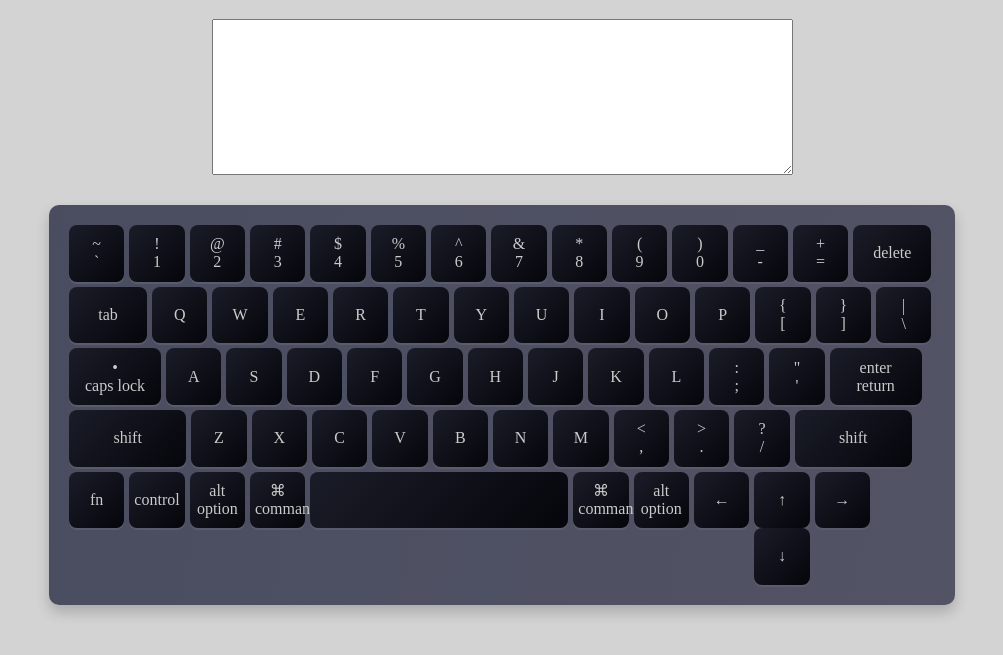
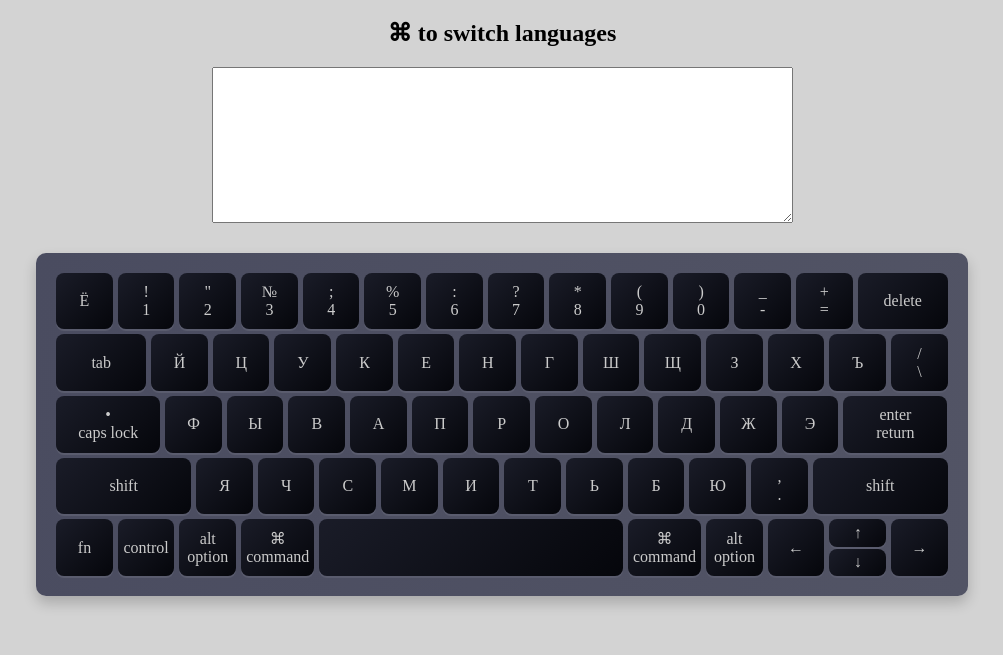
Before and after one commit to musoidus/keyboard, a website: page index.html in a window 1280 px wide. Shown: the part 61-716 px from the top of the page, without its empty margins (138-1141 px from the left). Drawn offline with Linux system fonts and the light colour scheme.

Commit message:
feat: add russian layout

```diff
--- a/assets/main.scss
+++ b/assets/main.scss
@@ -3,12 +3,16 @@ $btn-bg-pressed: #762634;
 $scale: 3;
 $gap: 5px;
 $led-color: #2bd35a;
+* {
+  box-sizing: border-box;
+}
 
 body {
   background: $bg;
 }
 
-h1 {
+h1,
+h2 {
   text-align: center;
 }
 
@@ -23,8 +27,7 @@ textarea {
   flex-wrap: wrap;
   gap: $gap;
   width: calc(
-    ((136px / #{$scale}) + 10px) * 13 + (170px / #{$scale}) + (#{$gap} * 13) +
-      25px
+    ((170px / #{$scale}) * 13) + (270px / #{$scale}) + (#{$gap} * 13) + 40px
   );
   padding: 20px;
   margin: 0 auto;
@@ -37,8 +40,9 @@ textarea {
   display: flex;
   flex-direction: column;
   justify-content: center;
-  width: calc(136px / #{$scale});
-  height: calc(140px / #{$scale});
+  position: relative;
+  width: calc(170px / #{$scale});
+  height: calc(170px / #{$scale});
   padding: 5px;
   background: linear-gradient(135deg, #1a1c28 0%, #05060b 100%);
   border-radius: 8px;
@@ -50,20 +54,20 @@ textarea {
   &.key-down {
     background: $btn-bg-pressed;
   }
-  q &.size1 {
-    width: calc(170px / #{$scale});
+  &.size1 {
+    width: calc(220px / #{$scale});
   }
   &.size2 {
-    width: calc(204px / #{$scale});
+    width: calc(270px / #{$scale});
   }
   &.size3 {
-    width: calc(246px / #{$scale});
+    width: calc(312px / #{$scale});
   }
   &.size4 {
-    width: calc(322px / #{$scale});
+    width: calc(405px / #{$scale});
   }
   &.size5 {
-    width: calc(744px / #{$scale});
+    width: calc(910px / #{$scale});
   }
   span {
     display: block;
@@ -80,3 +84,12 @@ textarea {
 .selected {
   background: $btn-bg-pressed;
 }
+
+.arrows-wrapper {
+  display: flex;
+  flex-direction: column;
+  gap: 2px;
+  .btn {
+    height: calc(200px / (#{$scale}* 2) - 6px);
+  }
+}
--- a/script.js
+++ b/script.js
@@ -1,70 +1,70 @@
 const keys = {
-  Backquote: ['`', '~'],
-  Digit1: ['1', '!'],
-  Digit2: ['2', '@'],
-  Digit3: ['3', '#'],
-  Digit4: ['4', '$'],
-  Digit5: ['5', '%'],
-  Digit6: ['6', '^'],
-  Digit7: ['7', '&'],
-  Digit8: ['8', '*'],
-  Digit9: ['9', '('],
-  Digit0: ['0', ')'],
-  Minus: ['-', '_'],
-  Equal: ['=', '+'],
-  Backspace: ['delete'],
-  Tab: ['tab'],
-  KeyQ: ['q', 'й'],
-  KeyW: ['w', 'ц'],
-  KeyE: ['e', 'у'],
-  KeyR: ['r', 'к'],
-  KeyT: ['t', 'е'],
-  KeyY: ['y', 'н'],
-  KeyU: ['u', 'г'],
-  KeyI: ['i', 'ш'],
-  KeyO: ['o', 'щ'],
-  KeyP: ['p', 'з'],
-  BracketLeft: ['[', '{'],
-  BracketRight: [']', '}'],
-  Backslash: ['\\', '|'],
-  CapsLock: ['caps lock', '•'],
-  KeyA: ['a', 'ф'],
-  KeyS: ['s', 'ы'],
-  KeyD: ['d', 'в'],
-  KeyF: ['f', 'а'],
-  KeyG: ['g', 'п'],
-  KeyH: ['h', 'р'],
-  KeyJ: ['j', 'о'],
-  KeyK: ['k', 'л'],
-  KeyL: ['l', 'д'],
-  Semicolon: [';', ':'],
-  Quote: ["'", '"'],
-  Enter: ['return', 'enter'],
-  ShiftLeft: ['shift'],
-  KeyZ: ['z', 'я'],
-  KeyX: ['x', 'ч'],
-  KeyC: ['c', 'с'],
-  KeyV: ['v', 'м'],
-  KeyB: ['b', 'и'],
-  KeyN: ['n', 'т'],
-  KeyM: ['m', 'ь'],
-  Comma: [',', '<'],
-  Period: ['.', '>'],
-  Slash: ['/', '?'],
-  ShiftRight: ['shift'],
-  fn: ['fn'],
-  ControlLeft: ['control'],
-  AltLeft: ['option', 'alt'],
-  MetaLeft: ['command', '⌘'],
-  Space: [' '],
-  MetaRight: ['command', '⌘'],
-  AltRight: ['option', 'alt'],
-  ArrowLeft: ['←'],
+  Backquote: { en: ['`', '~'], ru: ['ё', 'Ë'] },
+  Digit1: { en: ['1', '!'], ru: ['1', '!'] },
+  Digit2: { en: ['2', '@'], ru: ['2', '"'] },
+  Digit3: { en: ['3', '#'], ru: ['3', '№'] },
+  Digit4: { en: ['4', '$'], ru: ['4', ';'] },
+  Digit5: { en: ['5', '%'], ru: ['5', '%'] },
+  Digit6: { en: ['6', '^'], ru: ['6', ':'] },
+  Digit7: { en: ['7', '&'], ru: ['7', '?'] },
+  Digit8: { en: ['8', '*'], ru: ['8', '*'] },
+  Digit9: { en: ['9', '('], ru: ['9', '('] },
+  Digit0: { en: ['0', ')'], ru: ['0', ')'] },
+  Minus: { en: ['-', '_'], ru: ['-', '_'] },
+  Equal: { en: ['=', '+'], ru: ['=', '+'] },
+  Backspace: { en: ['delete'], ru: ['delete'] },
+  Tab: { en: ['tab'], ru: ['tab'] },
+  KeyQ: { en: ['q'], ru: ['й'] },
+  KeyW: { en: ['w'], ru: ['ц'] },
+  KeyE: { en: ['e'], ru: ['у'] },
+  KeyR: { en: ['r'], ru: ['к'] },
+  KeyT: { en: ['t'], ru: ['е'] },
+  KeyY: { en: ['y'], ru: ['н'] },
+  KeyU: { en: ['u'], ru: ['г'] },
+  KeyI: { en: ['i'], ru: ['ш'] },
+  KeyO: { en: ['o'], ru: ['щ'] },
+  KeyP: { en: ['p'], ru: ['з'] },
+  BracketLeft: { en: ['[', '{'], ru: ['х', 'Х'] },
+  BracketRight: { en: [']', '}'], ru: ['ъ', 'Ъ'] },
+  Backslash: { en: ['\\', '|'], ru: ['\\', '/'] },
+  CapsLock: { en: ['caps lock', '•'], ru: ['caps lock', '•'] },
+  KeyA: { en: ['a'], ru: ['ф'] },
+  KeyS: { en: ['s'], ru: ['ы'] },
+  KeyD: { en: ['d'], ru: ['в'] },
+  KeyF: { en: ['f'], ru: ['а'] },
+  KeyG: { en: ['g'], ru: ['п'] },
+  KeyH: { en: ['h'], ru: ['р'] },
+  KeyJ: { en: ['j'], ru: ['о'] },
+  KeyK: { en: ['k'], ru: ['л'] },
+  KeyL: { en: ['l'], ru: ['д'] },
+  Semicolon: { en: [';', ':'], ru: ['ж', 'Ж'] },
+  Quote: { en: ["'", '"'], ru: ['э', 'Э'] },
+  Enter: { en: ['return', 'enter'], ru: ['return', 'enter'] },
+  ShiftLeft: { en: ['shift'], ru: ['shift'] },
+  KeyZ: { en: ['z'], ru: ['я'] },
+  KeyX: { en: ['x'], ru: ['ч'] },
+  KeyC: { en: ['c'], ru: ['с'] },
+  KeyV: { en: ['v'], ru: ['м'] },
+  KeyB: { en: ['b'], ru: ['и'] },
+  KeyN: { en: ['n'], ru: ['т'] },
+  KeyM: { en: ['m'], ru: ['ь'] },
+  Comma: { en: [',', '<'], ru: ['б', 'Б'] },
+  Period: { en: ['.', '>'], ru: ['ю', 'Ю'] },
+  Slash: { en: ['/', '?'], ru: ['.', ','] },
+  ShiftRight: { en: ['shift'], ru: ['shift'] },
+  fn: { en: ['fn'], ru: ['fn'] },
+  ControlLeft: { en: ['control'], ru: ['control'] },
+  AltLeft: { en: ['option', 'alt'], ru: ['option', 'alt'] },
+  MetaLeft: { en: ['command', '⌘'], ru: ['command', '⌘'] },
+  Space: { en: [' '], ru: [' '] },
+  MetaRight: { en: ['command', '⌘'], ru: ['command', '⌘'] },
+  AltRight: { en: ['option', 'alt'], ru: ['option', 'alt'] },
+  ArrowLeft: { en: ['←'], ru: ['←'] },
   Arrows: {
     ArrowUp: ['↑'],
     ArrowDown: ['↓'],
   },
-  ArrowRight: ['→'],
+  ArrowRight: { en: ['→'], ru: ['→'] },
 };
 
 const sizes = {
@@ -76,11 +76,14 @@ const sizes = {
 };
 
 let cursorPosition = 0;
+let lang = 'ru';
 
 function generatePage() {
   let header = '<h1>MacBook pro 2017 keyboard</h1>';
+  let info = '<h2>⌘ to switch languages</h2>';
   let textarea = '<textarea rows="10" cols="70" autofocus></textarea>';
   document.body.insertAdjacentHTML('afterbegin', textarea);
+  document.body.insertAdjacentHTML('afterbegin', info);
   document.body.insertAdjacentHTML('afterbegin', header);
   generateKeyboard();
 }
@@ -89,7 +92,6 @@ function generateKeyboard() {
   let html = '<div class="keyboard-wrapper">';
   for (let key in keys) {
     if (key === 'Arrows') {
-      //MAKE ARROW SECTION
       html += '<div class="arrows-wrapper">';
       for (let arrow in keys[key]) {
         html += `<div class='btn' data-keycode='${arrow}'>
@@ -97,11 +99,41 @@ function generateKeyboard() {
       }
       html += '</div>';
     } else {
-      html += `<div class='btn' data-keycode='${key}'><span class='text-top'>
-    ${key.startsWith('Key') ? '' : keys[key][1] || ''}
+      if (lang === 'en') {
+        html += `<div class='btn' data-keycode='${key}'><span class='text-top'>
+    ${key.startsWith('Key') ? '' : keys[key][lang][1] || ''}
     </span><span class='text-bottom'>${
-      key.startsWith('Key') ? keys[key][0].toUpperCase() : keys[key][0]
+      key.startsWith('Key')
+        ? keys[key][lang][0].toUpperCase()
+        : keys[key][lang][0]
     }</span></div>`;
+      } else if (lang === 'ru') {
+        html += `<div class='btn' data-keycode='${key}'><span class='text-top'>
+    ${
+      key.startsWith('Key') ||
+      key === 'Backquote' ||
+      key === 'BracketLeft' ||
+      key === 'BracketRight' ||
+      key === 'Semicolon' ||
+      key === 'Quote' ||
+      key === 'Comma' ||
+      key === 'Period'
+        ? ''
+        : keys[key][lang][1] || ''
+    }
+    </span><span class='text-bottom'>${
+      key.startsWith('Key') ||
+      key === 'Backquote' ||
+      key === 'BracketLeft' ||
+      key === 'BracketRight' ||
+      key === 'Semicolon' ||
+      key === 'Quote' ||
+      key === 'Comma' ||
+      key === 'Period'
+        ? keys[key][lang][0].toUpperCase()
+        : keys[key][lang][0]
+    }</span></div>`;
+      }
     }
   }
   html += '</div>';
@@ -128,9 +160,14 @@ function btnClickHandler(event) {
     .classList.contains('caps-on');
 
   if (currentKey === 'Backspace') {
+    //TODO
     textarea.value = textarea.value.substring(0, textarea.value.length - 1);
     textarea.focus();
     cursorPosition = textarea.value.length;
+  } else if (currentKey === 'MetaLeft' || currentKey === 'MetaRight') {
+    lang = lang === 'en' ? 'ru' : 'en';
+    document.querySelector('.keyboard-wrapper').remove();
+    generateKeyboard();
   } else if (currentKey === 'CapsLock') {
     document
       .querySelector('[data-keycode=CapsLock]')
@@ -180,7 +217,7 @@ function btnClickHandler(event) {
         .querySelector(`[data-keycode=ShiftRight`)
         .classList.contains('selected')
     ) {
-      textarea.value += keys[currentKey][0].toUpperCase();
+      textarea.value += keys[currentKey][lang][0].toUpperCase();
 
       document
         .querySelector(`[data-keycode=ShiftLeft`)
@@ -189,9 +226,9 @@ function btnClickHandler(event) {
         .querySelector(`[data-keycode=ShiftRight`)
         .classList.remove('selected');
     } else if (isCapsOn) {
-      textarea.value += keys[currentKey][0].toUpperCase();
+      textarea.value += keys[currentKey][lang][0].toUpperCase();
     } else {
-      textarea.value += keys[currentKey][0];
+      textarea.value += keys[currentKey][lang][0];
     }
     textarea.focus();
     cursorPosition = textarea.value.length;
@@ -204,8 +241,8 @@ function btnClickHandler(event) {
       document
         .querySelector(`[data-keycode=ShiftRight`)
         .classList.contains('selected')
-        ? keys[currentKey][1]
-        : keys[currentKey][0];
+        ? keys[currentKey][lang][1]
+        : keys[currentKey][lang][0];
 
     document
       .querySelector(`[data-keycode=ShiftLeft`)
```
Also changed, not shown: assets/main.css, 1 other file.
